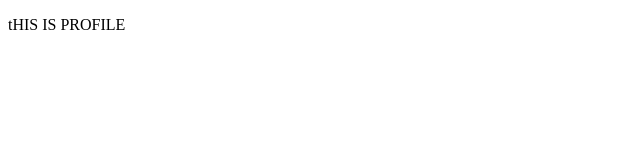
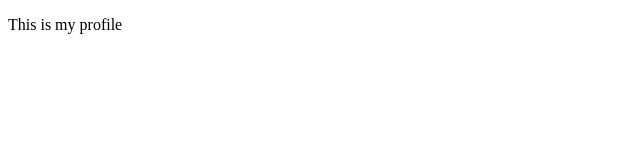
Before and after one commit to izukasomto/hello-word, a plain HTML site: page profile.html in a window 1280 px wide. Shown: the full height of the page, 0-640 px from the left. Drawn offline with Linux system fonts and the light colour scheme.

Commit message:
corrected letter casing

```diff
--- a/profile.html
+++ b/profile.html
@@ -6,7 +6,7 @@
     <title>My Profile</title>
 </head>
 <body>
-    <P>tHIS IS  PROFILE </P>
+    <P>This is my profile </P>
 
 </body>
 </html>
```
